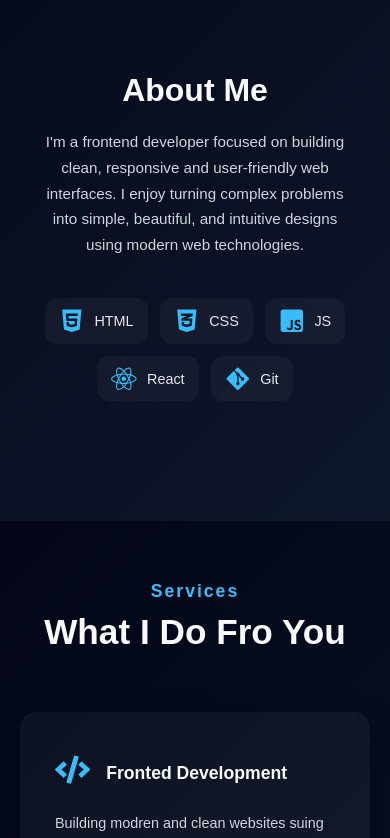
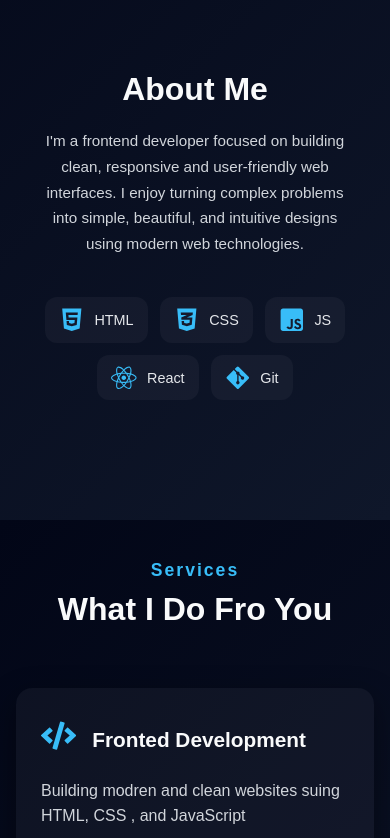
Before and after one commit to Abhay8750/my-portfolio, a React (Vite) app: page / in a window 390 px wide. Shown: the part 1156-1994 px from the top of the page. Built offline with nearby package versions, Linux system fonts and the light colour scheme.

Commit message:
Updated design

```diff
--- a/src/componentss/About.css
+++ b/src/componentss/About.css
@@ -93,26 +93,32 @@
   .about {
     min-height: 70vh;
     flex-direction: column;
-    padding: 30px 16px;
+    /* padding: 30px 16px; */
     text-align: center;
-    gap: 100px;
+    /* gap: 100px; */
   }
 
   .about .name_img {
     width: 100%;
+    display: flex;
+    align-items: center;
+    justify-content: center;
   }
 
   .about .name_img img {
+    display: flex;
+    align-items: center;
+    justify-content: center;
     max-width: 580px;
   }
 
   .about_section {
-    border-top:1px solid #f9fafb ;
+    /* border-top:1px solid #f9fafb ; */
     width: 100%;
     display: flex;
     flex-direction: column;
     align-items: center;
-    justify-content: center;
+    justify-content:first baseline;
     padding: 90px 20px;
   }
 
@@ -136,7 +142,16 @@
   }
 }
 
+@media (max-width: 500px) {
+ .about {
+    min-height: 60vh;
+    flex-direction: column;
+    padding: 30px 16px;
+    text-align: center;
+    gap: 100px;
+  }
 
+}
 
 
 
--- a/src/componentss/contact.css
+++ b/src/componentss/contact.css
@@ -10,6 +10,7 @@
   padding: 80px;
   background: linear-gradient(135deg, #020617, #0f172a);
   color: #f9fafb;
+
 }
 
 /* ===== TITLE ===== */
@@ -146,10 +147,20 @@
 
   .parentbox {
     grid-template-columns: 1fr;
+    gap: 100px;
+    margin-top: 22px;
   }
+
 
   .contact_box,
   .input {
     padding: 30px;
   }
 }
+
+@media (max-width: 500px) {
+ .contactpage {
+    min-height: 55vh;
+    padding: 30px 20px;
+  }
+}
--- a/src/componentss/services.css
+++ b/src/componentss/services.css
@@ -39,7 +39,7 @@
 }
 
 /* SERVICE CARD */
-.service_list > div {
+.service_list>div {
   background: rgba(255, 255, 255, 0.04);
   padding: 30px 25px;
   border-radius: 16px;
@@ -48,7 +48,7 @@
 }
 
 /* HOVER EFFECT */
-.service_list > div:hover {
+.service_list>div:hover {
   transform: translateY(-8px);
   background: rgba(56, 189, 248, 0.12);
 }
@@ -80,9 +80,9 @@
 }
 
 /* RESPONSIVE */
-@media (max-width: 768px) {
+@media (max-width: 500px) {
   .service {
-    min-height: 70vh;
+    min-height: 60vh;
     padding: 40px 16px;
   }
 
@@ -91,21 +91,15 @@
   }
 
   .service_list {
-    grid-template-columns: 1fr;   /* One card per row */
+    display: flex;
+    flex-direction: column;
+    align-items: center;
+    justify-content: center;
+    grid-template-columns: 1fr;
     gap: 20px;
   }
 
-  .service_list > div {
-    padding: 20px;
-  }
 
-  .font h1 {
-    font-size: 1.1rem;
-  }
-
-  .service_list p {
-    font-size: 0.9rem;
-  }
 }
 
 
@@ -114,19 +108,13 @@
 @media (max-width: 1024px) {
   .service {
     min-height: 70vh;
-    padding: 60px 20px;
-  }
-
-  .service_pro h3 {
-    font-size: 2.2rem;
+    padding: 40px 16px;
   }
 
   .service_list {
-    grid-template-columns: repeat(1, 1fr);  /* 1 cards per row */
-    gap: 25px;
+    grid-template-columns: repeat(auto-fit, minmax(500px, 1fr));
+    grid-template-rows: auto auto;
+    gap: 60px;
   }
-  .service_list > div {
-  padding: 40px 35px;
-}
 
 }
--- a/src/componentsss/portfolio.css
+++ b/src/componentsss/portfolio.css
@@ -149,6 +149,30 @@
   }
 
   .portfolio_list {
+    grid-template-columns: repeat(auto-fit, minmax(450px, 1fr));
+  }
+   .portfolio_pro h3 {
+    font-size: 1.8rem;
+  }
+  .use_lang>.course {
+  margin-top: 9px;
+  border-radius: 4px;
+  letter-spacing: 0px;
+  font-size: 12px;
+  padding: 8px 12px;
+  background: rgba(255, 255, 255, 0.04);
+
+  transition: 0.3s all ease;
+}
+}
+
+@media (max-width: 510px) {
+  .Portfollio {
+    min-height: 50vh;
+    padding: 50px 20px;
+  }
+
+  .portfolio_list {
     grid-template-columns: repeat(auto-fit, minmax(280px, 1fr));
   }
    .portfolio_pro h3 {
```
